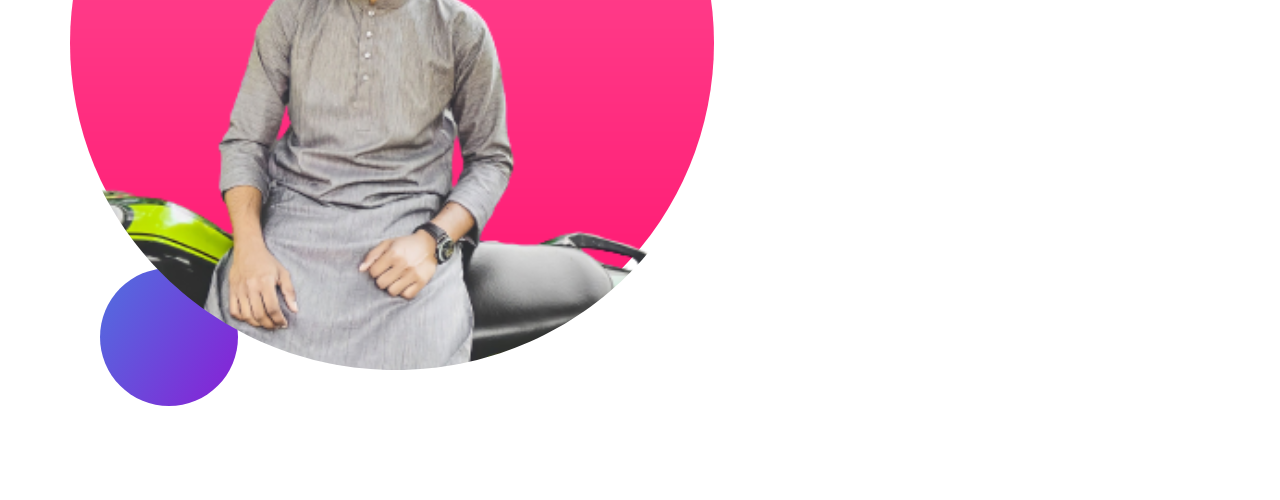
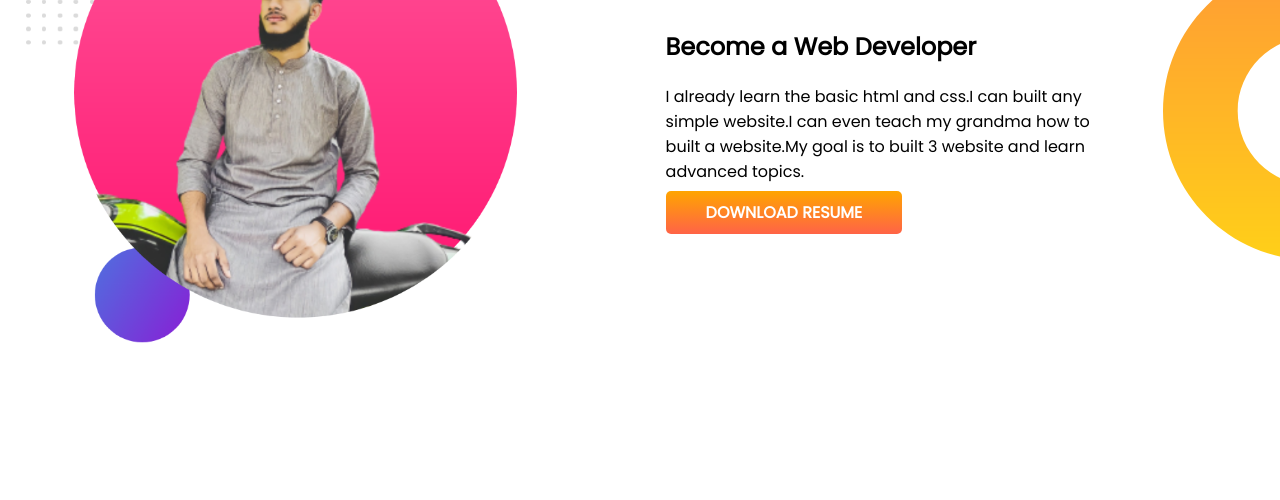
Before and after one commit to zesanahmed/developer-portfolio, a plain HTML site: page index.html in a window 1280 px wide. Shown: the part 774-1274 px from the top of the page. Before the commit the page ends 1188 px from the top, so only its background shows below. Drawn offline with Linux system fonts and the light colour scheme.

Commit message:
drean big

```diff
--- a/index.html
+++ b/index.html
@@ -27,11 +27,13 @@
         <div class="half-width"><img src="A.jisan.png" alt=""></div>
     </section>
     <section class="dream-big">
-        <div><img src="images/new.png" alt=""></div>
-        <div>
+        <div class="half-width"><img src="images/new.png" alt=""></div>
+        <div class="half-width">
             <h1> Dream Big</h1>
             <h2>Become a Web Developer</h2>
-
+            <p>I already learn the basic html and css.I can built any </br> simple website.I can even teach my grandma
+                how to </br> built a website.My goal is to built 3 website and learn </br> advanced topics. </p>
+            <a class="link-button" target="_blank" href="">DOWNLOAD RESUME</a>
         </div>
 
     </section>
--- a/style.css
+++ b/style.css
@@ -13,6 +13,7 @@ h1 {
 
 section {
     display: flex;
+    margin-bottom: 150px;
 }
 
 .half-width {
@@ -37,3 +38,9 @@ section {
     background-image: url(images/top-banner.png);
     background-repeat: no-repeat;
 }
+
+.dream-big {
+    background-image: url(images/dream-bg.png);
+    background-repeat: no-repeat;
+    background-position: right;
+}
```
